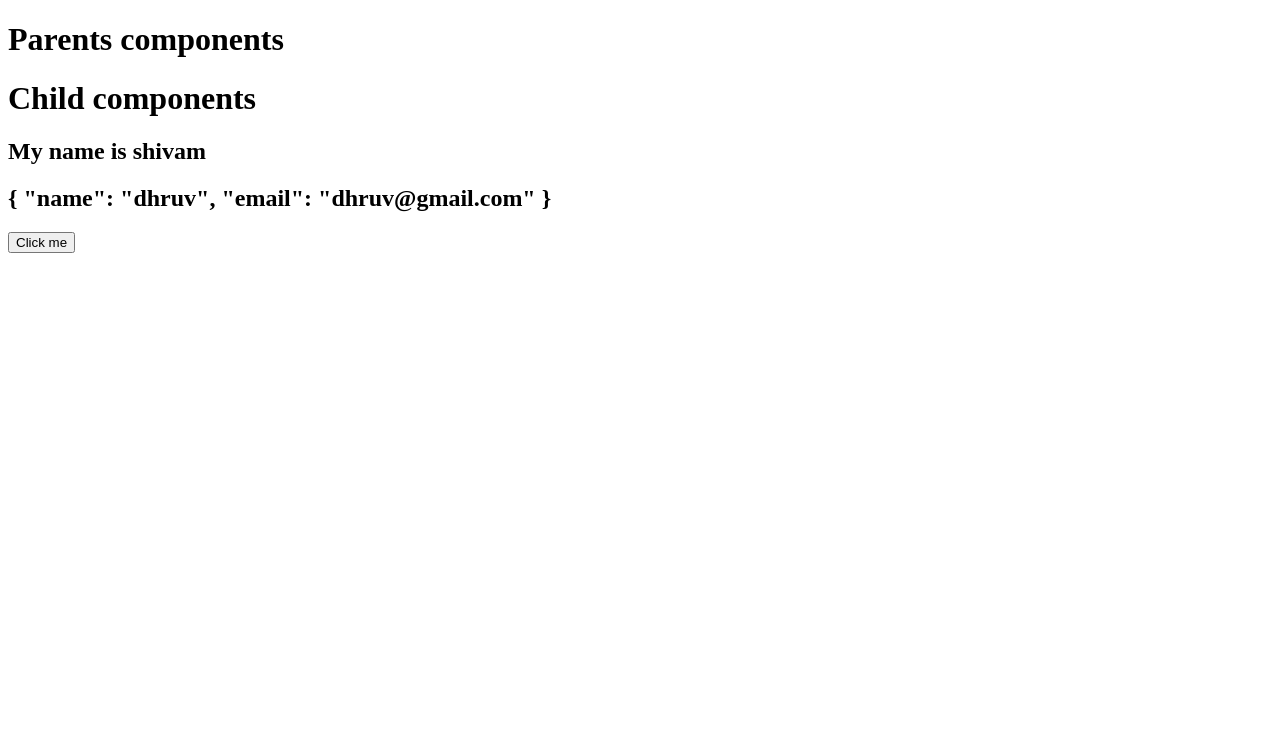
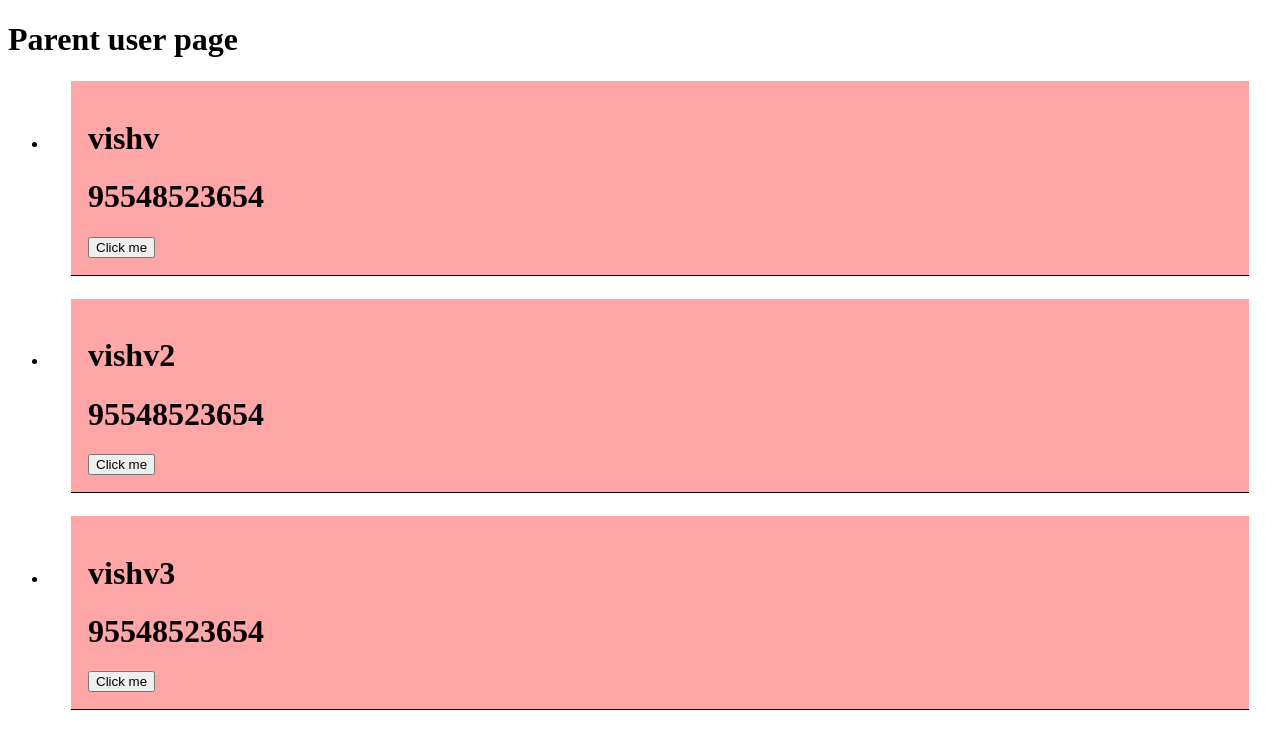
Before and after one commit to VIP114/vuejs-full-course-for-revise, a Vue app: page / in a window 1280 px wide. Shown: the top 731 px of the page. Built offline with nearby package versions, Linux system fonts and the light colour scheme.

Commit message:
15. (1:38:54) Resume Component in Vue js

```diff
--- a/src/App.vue
+++ b/src/App.vue
@@ -6,7 +6,8 @@
   <!-- <TwoWayBinding9/> -->
   <!-- <IfElse10/> -->
   <!-- <ForLoop13/> -->
-  <Parents14/>
+  <!-- <Parents14/> -->
+  <ParentsUser15/>
 </template>
 
 <script>
@@ -16,7 +17,8 @@
 // import  TwoWayBinding9 from'./components/TwoWayBinding9'
 // import IfElse10 from './components/IfElse10'
 // import ForLoop13 from './components/ForLoop13'
-import  Parents14 from './components/Parents14'
+// import  Parents14 from './components/Parents14'
+import ParentsUser15 from './components/ParentsUser15'
 export default {
   name: 'App',
   components: {
@@ -26,7 +28,8 @@ export default {
     // TwoWayBinding9,
     // IfElse10,
     // ForLoop13,
-    Parents14,
+    // Parents14,
+    ParentsUser15,
   }
 }
 </script>
--- /dev/null
+++ b/src/components/ParentsUser15.vue
@@ -0,0 +1,48 @@
+<template>
+    <div>
+        <h1>Parent user page</h1>
+        <ul>
+            <li v-for="item in users" :key="item">
+    <childUser15 :data='item' :getData='getData'/>
+                <!-- {{item}} -->
+            </li>
+        </ul>
+    </div>
+</template>
+<script>
+import  childUser15 from './childUser15'
+export default {
+    name:'ParentsUser15',
+    components:{
+        childUser15,
+    },
+    data() {
+        return {
+            users:[
+                {
+                    name:'vishv',
+                    moblie:'95548523654',
+                },
+                {
+                    name:'vishv2',
+                    moblie:'95548523654',
+                },
+                {
+                    name:'vishv3',
+                    moblie:'95548523654',
+                },
+                {
+                    name:'vishv4',
+                    moblie:'95548523654',
+                },
+            ]
+        }
+    },
+    methods: {
+        getData(name){
+            alert(name )
+        }
+    },
+
+}
+</script>
--- /dev/null
+++ b/src/components/childUser15.vue
@@ -0,0 +1,29 @@
+<template>
+    <div class="user">
+        <!-- <h1>{{data}}</h1>     -->
+        <h1>{{data.name}}</h1>
+        <h1>{{data.moblie}}</h1>
+        <!-- <h2>{{data}}</h2> -->
+        <button v-on:click='getData(data.name)'>Click me</button>
+    </div>
+</template>
+<script>
+export default {
+    name:'childUser15',
+    props:{
+        data:Object,
+        getData:Function
+    },
+
+
+}
+</script>
+<style scoped>
+.user{
+    background-color: rgb(255, 166, 166);
+    /* margin-bottom: 15px solid black; */
+    padding: 17px;
+    margin: 23px;
+    border-bottom: 1px solid black;
+}
+</style>
```
